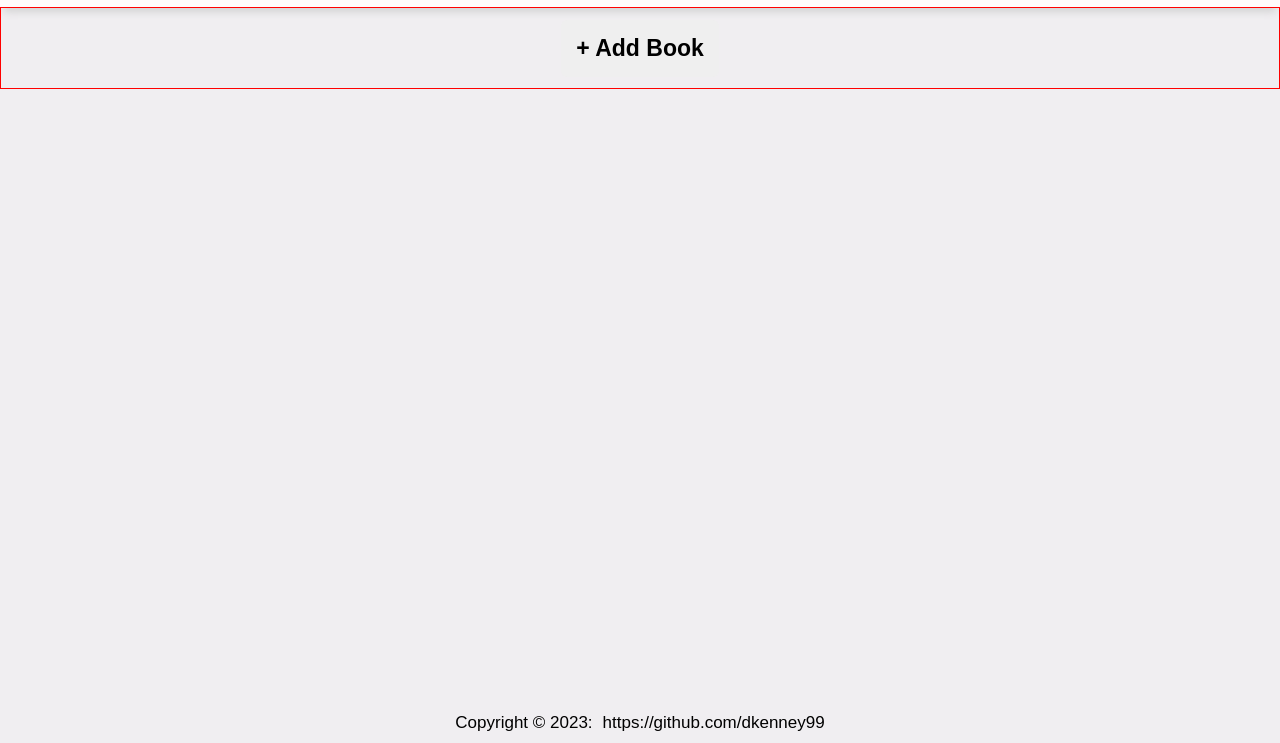
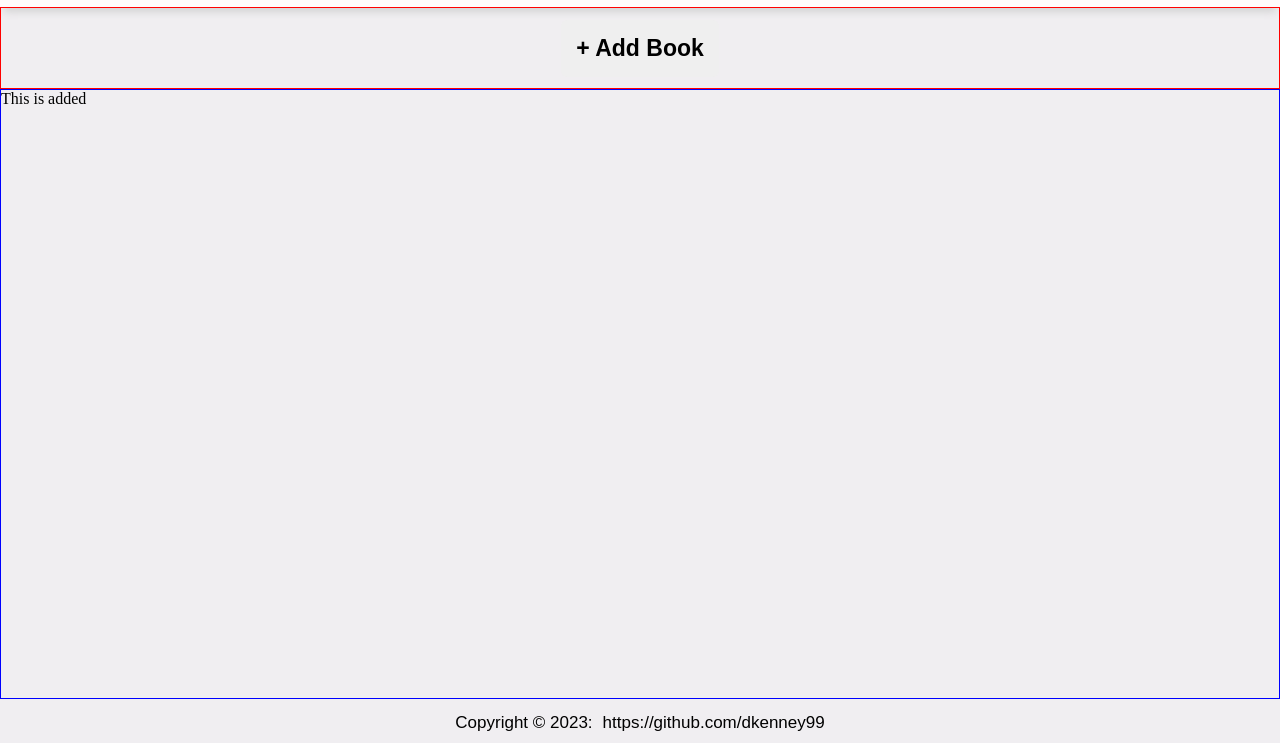
Before and after one commit to dkenney99/library, a plain HTML site: page index.html in a window 1280 px wide. Shown: the part 57-800 px from the top of the page. Drawn offline with Linux system fonts and the light colour scheme.

Commit message:
commit for rw

```diff
--- a/script.js
+++ b/script.js
@@ -0,0 +1,3 @@
+const bookshelf = document.querySelector(".bookshelf");
+const content = document.createElement("button");
+bookshelf.textContent = "This is added";
--- a/styles.css
+++ b/styles.css
@@ -82,3 +82,8 @@ a {
 .add-book-button:hover {
   background-color: rgb(212, 212, 212);
 }
+
+.bookshelf {
+  height: 76vh;
+  border: 1px blue solid;
+}
```
